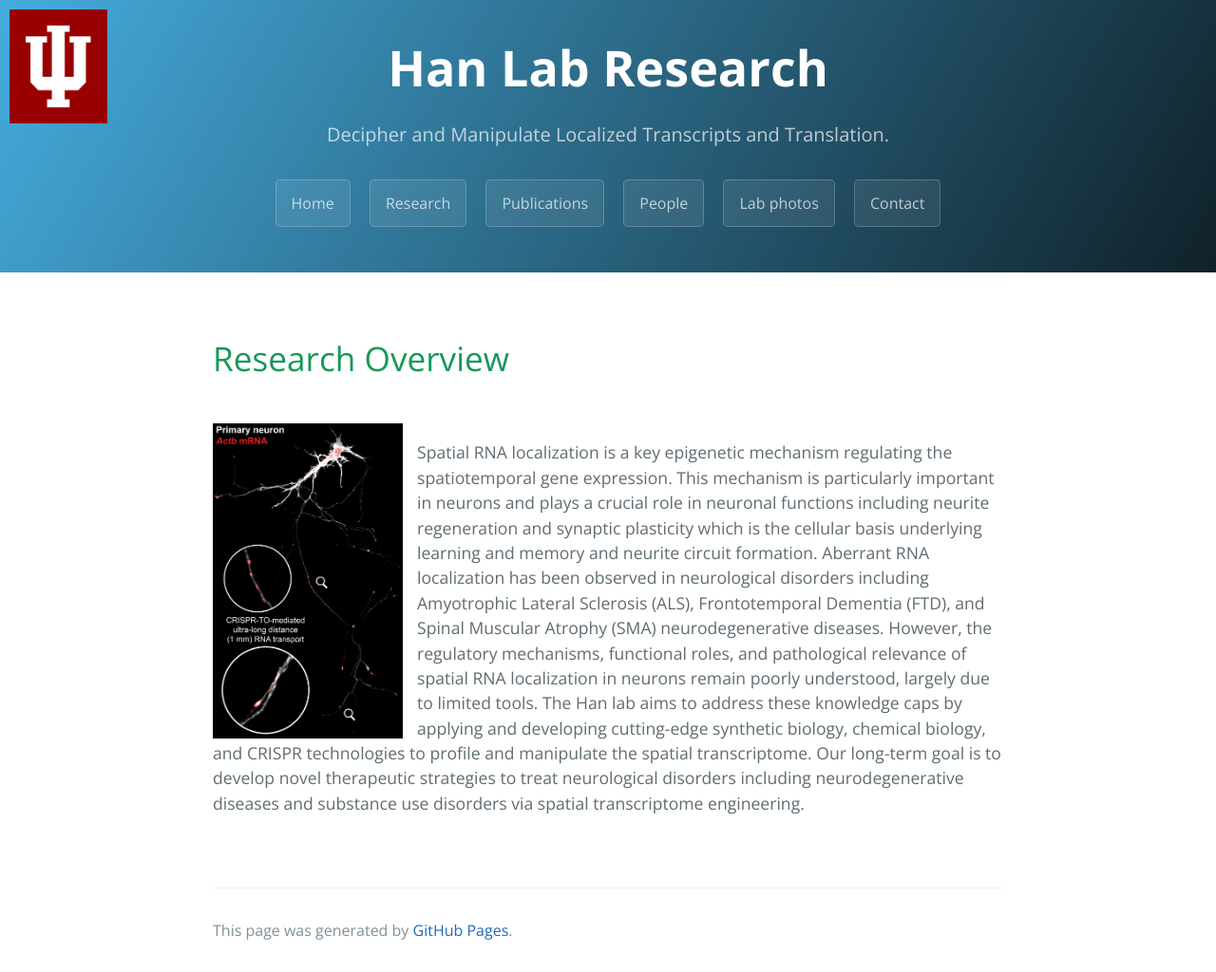
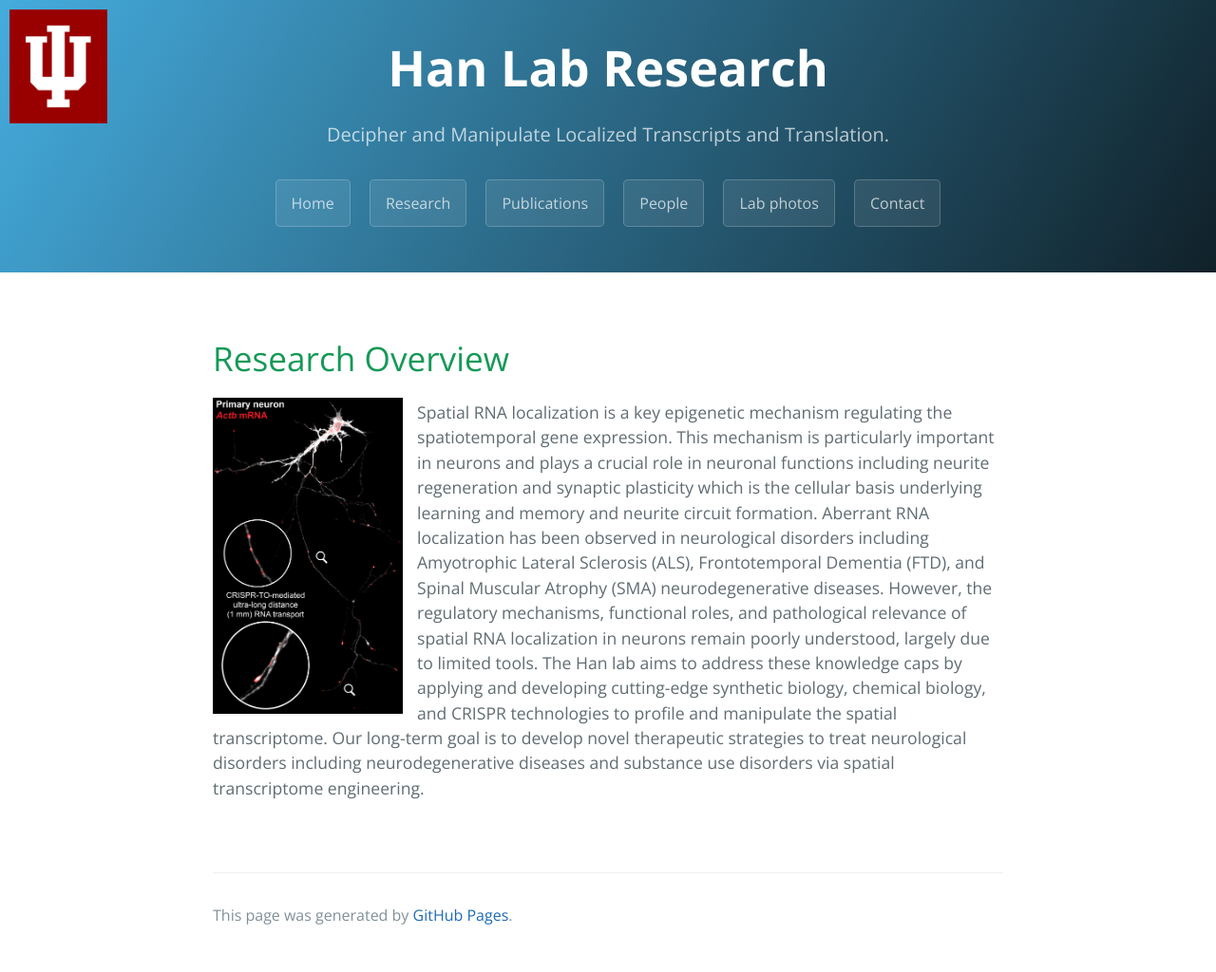
Before and after one commit to Hanmt-Lab/Hanmt-Lab.github.io, a Jekyll site: the page built from research/index.html, in a window 1280 px wide. Shown: the whole page at 95% size. Built offline with Jekyll 4.4.1, drawn with Linux system fonts in a browser that asks for light colours.

Commit message:
Update index.html

```diff
--- a/research/index.html
+++ b/research/index.html
@@ -9,14 +9,14 @@
   <style>
     .image-left {
       float: left;          /* Pushes the image to the left */
-      margin: 0 15px 0px 0; /* Adds spacing to the right and bottom */
+      margin: 0 15px 10px 0; /* Adds spacing to the right and bottom */
       width: 200px;         /* Optional: control image size */
     }
   </style>
 </head>
 
 <h1> Research Overview </h1>
-<br>
+
 <img src="/assets/images/Cover image.png" alt="RNA localization in neurons" class="image-left">
 <p>
 Spatial RNA localization is a key epigenetic mechanism regulating the spatiotemporal gene expression. This mechanism is particularly important in neurons and plays a crucial role in neuronal functions including neurite regeneration and synaptic plasticity which is the cellular basis underlying learning and memory and neurite circuit formation. Aberrant RNA localization has been observed in neurological disorders including Amyotrophic Lateral Sclerosis (ALS), Frontotemporal Dementia (FTD), and Spinal Muscular Atrophy (SMA) neurodegenerative diseases. However, the regulatory mechanisms, functional roles, and pathological relevance of spatial RNA localization in neurons remain poorly understood, largely due to limited tools. The Han lab aims to address these knowledge caps by applying and developing cutting-edge synthetic biology, chemical biology, and CRISPR technologies to profile and manipulate the spatial transcriptome. Our long-term goal is to develop novel therapeutic strategies to treat neurological disorders including neurodegenerative diseases and substance use disorders via spatial transcriptome engineering.
```
